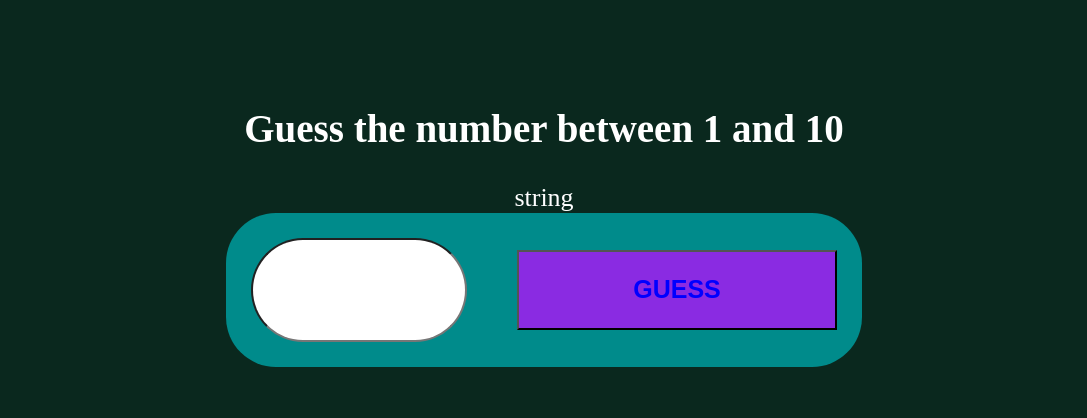
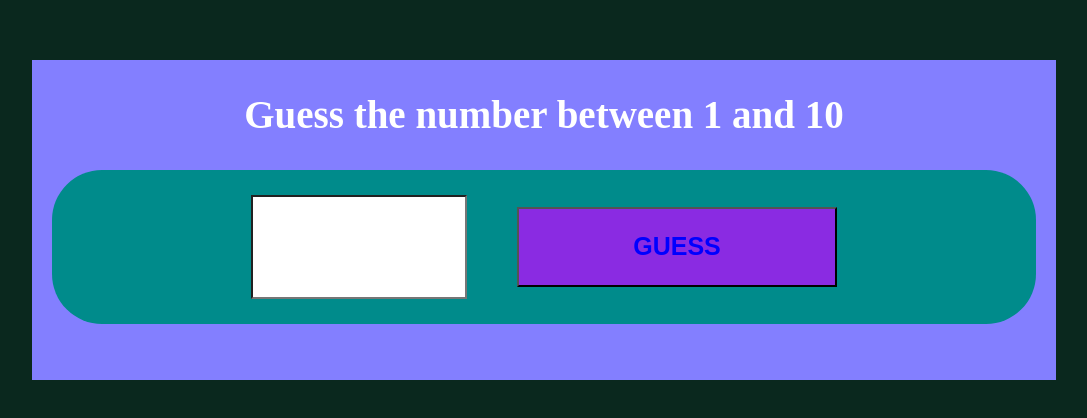
Before and after one commit to FarhathH/SkillsBootCampWeek6Farhath, a React (Create React App) app in the folder day-1/: page / in a window 1280 px wide. Shown: the part 180-598 px from the top of the page, without its empty margins (96-1183 px from the left). Built offline with nearby package versions, Linux system fonts and the light colour scheme; a web font is replaced by a local one.

Commit message:
Added a another box

```diff
--- a/day-1/src/App.js
+++ b/day-1/src/App.js
@@ -6,7 +6,7 @@ function App() {
   return (
     <div className="App">
       <header className="App-header">
-       <RandomNum/>
+       <RandomNum/> {/**/}
       </header>
     </div>
   );
--- a/day-1/src/guess.css
+++ b/day-1/src/guess.css
@@ -1,4 +1,13 @@
+
+.box{
+    width:80vw;
+    height:40vh;
+    background-color: rgb(131, 127, 255);
+}
+
+
 .layout{
+    margin:20px;
     display:flex;
     flex-direction: row;
     justify-content: center;
@@ -12,7 +21,6 @@
     width:15vw;
     height:10vh;
     background-color: white;
-    border-radius: 100px;
     margin:25px;
     font-size:50px;
     padding:10px;
--- a/day-1/src/guess.js
+++ b/day-1/src/guess.js
@@ -6,29 +6,37 @@ import {useState} from 'react';
 
 function RandomNum(){
 
+    // useState variable to use for checking condition
     const[guess, setGuess] = useState("")
     const[answer, setAnswer] = useState(5)
     const [message, setMessage] = useState("Guess the number between 1 and 10")
 
+    // This should change the message based on input from user.
     function MakeGuess(){
-        if(setGuess<answer){
-            setMessage('Too low')
+        if(guess<answer){
+            setMessage("Too low")
         }
-        else if(setGuess>answer){
-            setMessage('Too high')
+        else if(guess>answer){
+            setMessage("Too high")
+        }else{
+            setMessage("You got it!")
         }
    }
 
-
+//    This should be displayed on the interface
     return(
     <>
+        <div className = "box">
             <h2>{message}</h2>
-        {typeof guess}
+            {/* {typeof guess} */}
             <div className = "layout">
+                {/* onChange function takes input as setGuess. */}
                 <input type = "number" className = "input-guess" onChange={(event)=>{setGuess(parseInt(event.target.value))}}/>
+                {/*Checks for the correct answer when the button is clicked*/}
                 <button onClick = {MakeGuess} className = "guess-button">
                     <strong>GUESS</strong>
                 </button>
+            </div>
         </div>
 
     </>
```
Lines whose indentation alone changed are shown as unchanged.
